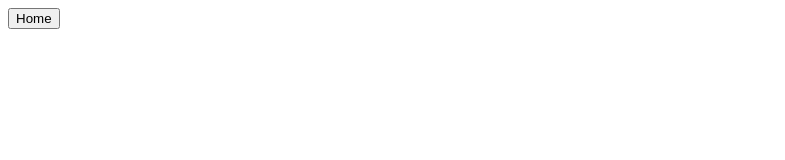
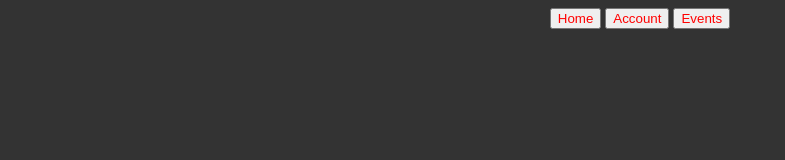
Before and after one commit to jacob679213/Node-Server-Template, a website: page views/events.html in a window 1280 px wide. Shown: the whole page, without its empty margins (0-785 px from the left). Drawn offline with nearby package versions, Linux system fonts and the light colour scheme; files that its build step writes are made by us from their sources; files whose address does not match are found by name.

Commit message:
header and css

```diff
--- a/public/main.css
+++ b/public/main.css
@@ -2,3 +2,11 @@ body {
     background-color: #333333;
     color:#ffcc00;
   }
+
+  button {
+    color:red;
+  }
+
+  div#header{
+    text-align: center;
+  }
--- a/views/events.html
+++ b/views/events.html
@@ -5,10 +5,14 @@
     <meta http-equiv="X-UA-Compatible" content="IE=edge">
     <meta name="viewport" content="width=device-width, initial-scale=1.0">
     <script src="https://ajax.googleapis.com/ajax/libs/jquery/3.5.1/jquery.min.js"></script>
+    <link rel="stylesheet" href="main.css">
     <title>Document</title>
 </head>
 <body>
     <div id='header'></div>
 </body>
+
+<div id='EventSignUp'></div>
+
 <script src="events.js"></script>
 </html>
--- a/views/header.html
+++ b/views/header.html
@@ -1,3 +1,5 @@
 <div id=headerButtons>
     <button onclick="window.location.href = '/home.html'">Home</button>
+    <button onclick='window.location.href = "/account.html"' >Account</button>
+    <button onclick='window.location.href ="/events.html" '>Events</button>
 </div>
```
Also changed, not shown: public/account.js (added, +9 -0 lines), views/account.html (+4 -0 lines), views/home.html (+3 -0 lines).
